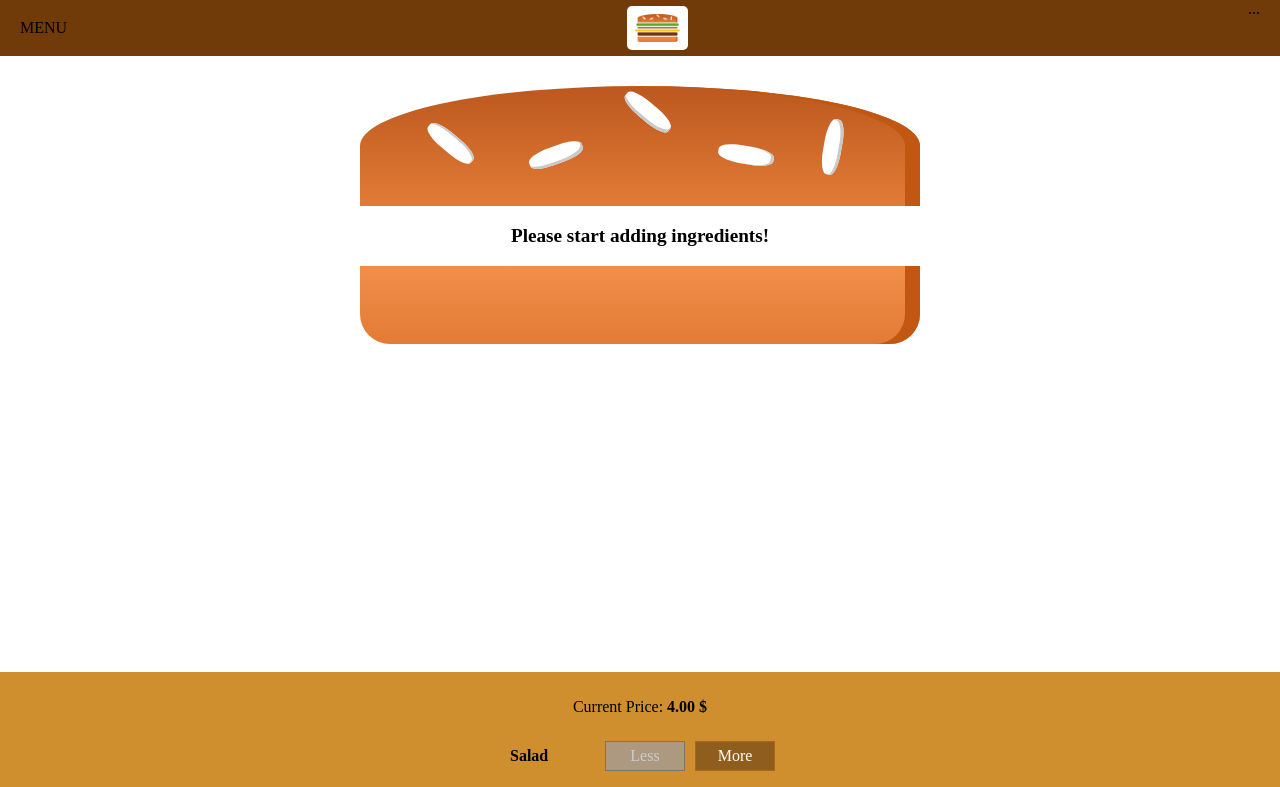
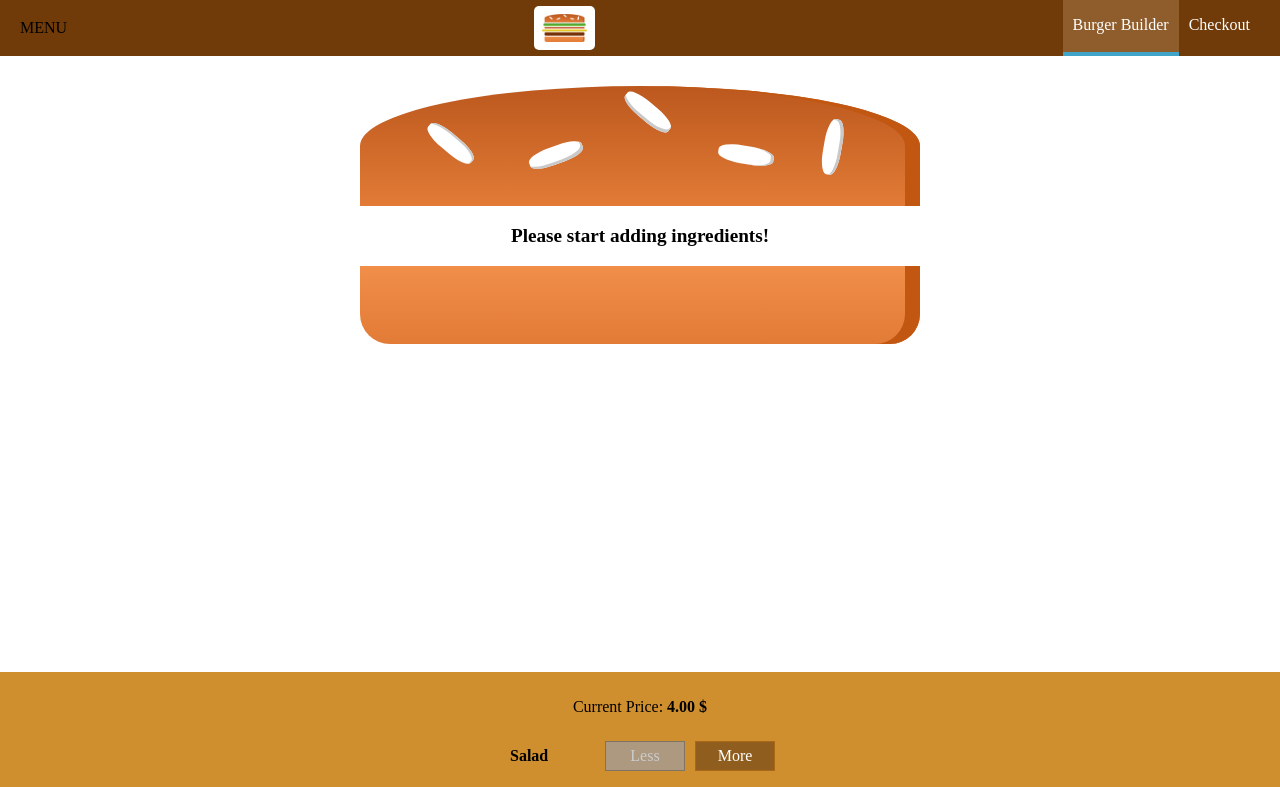
Before and after one commit to itsaiub/react-burgerbuilder, a React (Create React App) app: page / in a window 1280 px wide. Shown: the top 787 px of the page. Built offline with nearby package versions, Linux system fonts and the light colour scheme.

Commit message:
reusable Navigation item Components

```diff
--- /dev/null
+++ b/src/components/Navigation/NavigationItems/NavigationItem/NavigationItem.css
@@ -0,0 +1,26 @@
+.NavigationItem {
+  margin: 0;
+  box-sizing: border-box;
+  display: flex;
+  height: 100%;
+  width: auto;
+  align-items: center
+}
+
+.NavigationItem a {
+  color: white;
+  text-decoration: none;
+  height: 100%;
+  padding: 16px 10px;
+  border-bottom: 4px solid transparent;
+  box-sizing: border-box;
+  display: block;
+}
+
+.NavigationItem a:hover,
+.NavigationItem a:active,
+.NavigationItem a.active {
+  background-color: #8f5c2c;
+  border-bottom: 4px solid #40a4c8;
+  color: white;
+}
--- /dev/null
+++ b/src/components/Navigation/NavigationItems/NavigationItem/NavigationItem.js
@@ -0,0 +1,13 @@
+import React from "react";
+import "./NavigationItem.css";
+const NavigationItem = ({ link, active, children }) => {
+  return (
+    <li className="NavigationItem">
+      <a href={link} className={active ? "active" : null}>
+        {children}
+      </a>
+    </li>
+  );
+};
+
+export default NavigationItem;
--- /dev/null
+++ b/src/components/Navigation/NavigationItems/NavigationItems.css
@@ -0,0 +1,8 @@
+.NavigationItems {
+  margin: 0;
+  padding: 0;
+  list-style-type: none;
+  display: flex;
+  align-items: center;
+  height: 100%;
+}
--- /dev/null
+++ b/src/components/Navigation/NavigationItems/NavigationItems.js
@@ -0,0 +1,13 @@
+import React from 'react'
+
+import './NavigationItems.css'
+import NavigationItem from './NavigationItem/NavigationItem';
+
+const NavigationItems = () => {
+  return <ul className="NavigationItems">
+    <NavigationItem link='/' active>Burger Builder</NavigationItem>
+    <NavigationItem link='/'>Checkout</NavigationItem>
+  </ul>
+}
+
+export default NavigationItems
--- a/src/components/Navigation/Toolbar/Toolbar.js
+++ b/src/components/Navigation/Toolbar/Toolbar.js
@@ -1,13 +1,16 @@
 import React from "react";
 import "./Toolbar.css";
 import Logo from "../../Logo/Logo";
+import NavigationItems from "../NavigationItems/NavigationItems";
 
 const Toolbar = props => {
   return (
     <header className="Toolbar">
       <div>MENU</div>
       <Logo />
-      <nav>...</nav>
+      <nav>
+        <NavigationItems />
+      </nav>
     </header>
   );
 };
```
